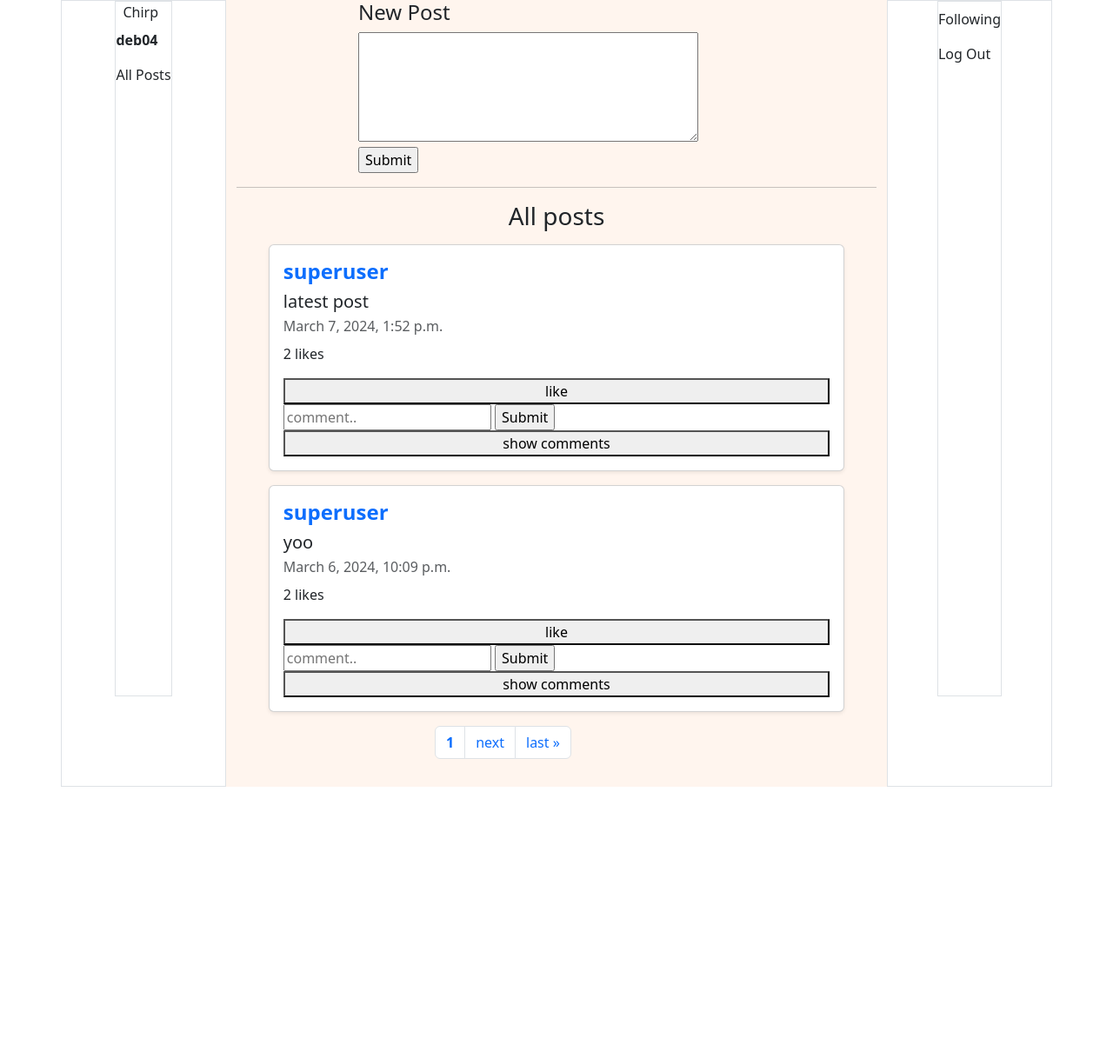
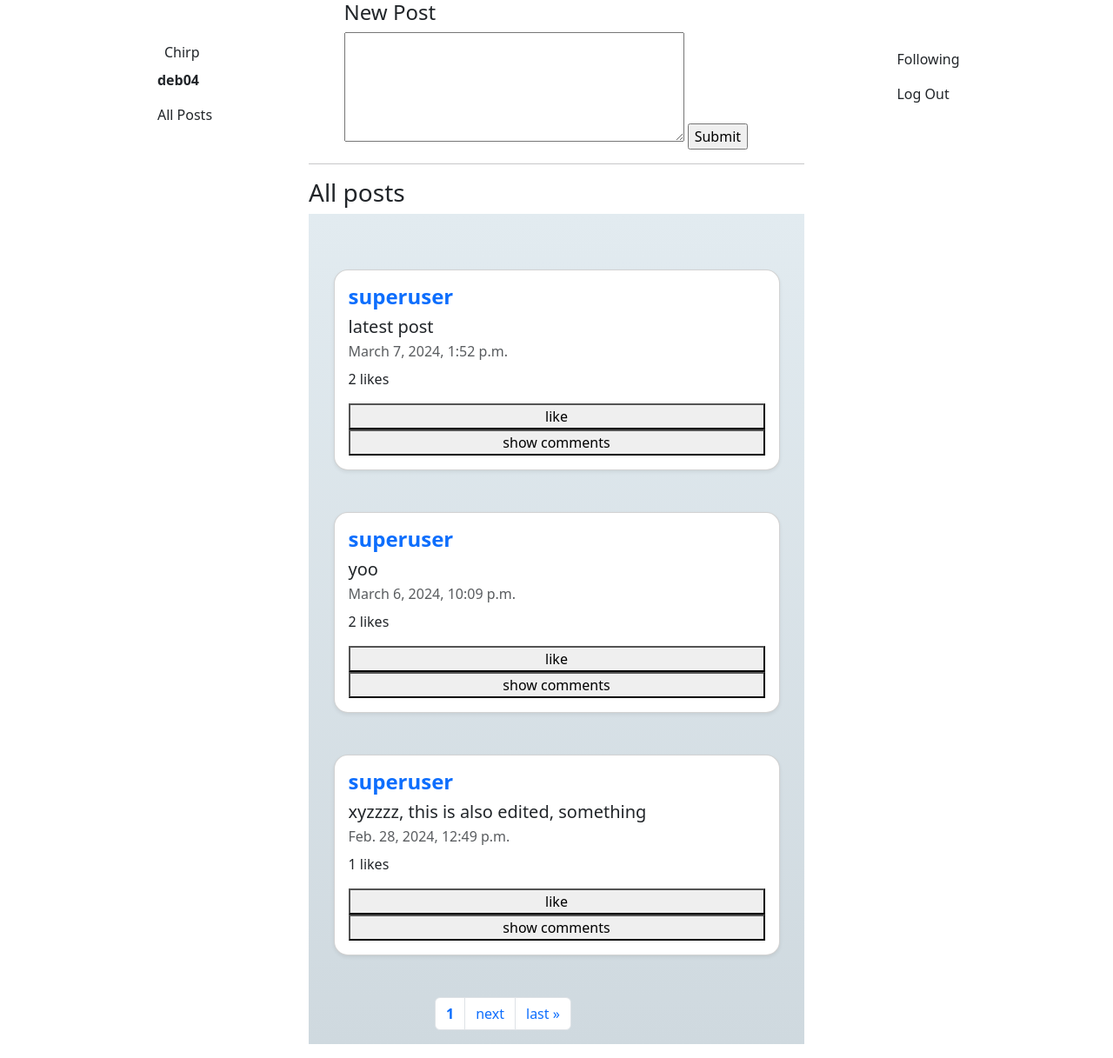
Before and after one commit to Debjyoti0404/network, a Django app: page / in a window 1280 px wide. Shown: the whole page at 87% size. Before the commit the page ends 905 px from the top, so only its background shows below. Run offline with Django 3.2, Linux system fonts and the light colour scheme; a user stored in the database is signed in; data comes from the database, SQL or seed files in the repository; both versions use the stored data as it was after the commit; some libraries are stand-ins or nearby versions.

Commit message:
made some changes in the frontend

```diff
--- a/network/static/network/index.js
+++ b/network/static/network/index.js
@@ -1,6 +1,6 @@
 function edit_post(id) {
     let post_id = id.split('-').pop();
-    const post_content = document.querySelector('#post-'+post_id);
+    const post_content = document.querySelector('#post-' + post_id);
     const edit_form = document.createElement('form');
     const textarea = document.createElement('textarea');
     textarea.setAttribute("rows", "4");
@@ -10,15 +10,15 @@ function edit_post(id) {
     edit_form.appendChild(textarea);
     edit_form.appendChild(submit);
     post_content.innerHTML = '';
-    document.querySelector('#'+id).style.display = 'none';
+    document.querySelector('#' + id).style.display = 'none';
     post_content.append(edit_form);
-    edit_form.addEventListener('submit',(e) => {
+    edit_form.addEventListener('submit', (e) => {
         e.preventDefault();
         let path = '/editpost/';
         path = path.concat(post_id);
         fetch(path, {
             method: 'POST',
-            headers: {'X-CSRFToken': getCookie('csrftoken')},
+            headers: { 'X-CSRFToken': getCookie('csrftoken') },
             mode: 'same-origin',
             body: JSON.stringify({
                 post_content: textarea.value
@@ -26,12 +26,12 @@ function edit_post(id) {
         })
             .then(response => response.json())
             .then(result => {
-            console.log(result)
+                console.log(result);
                 fetch(path)
                     .then(response => response.json())
                     .then(result => {
                         post_content.innerHTML = result.content;
-                document.querySelector('#'+id).style.display = 'block';
+                        document.querySelector('#' + id).style.display = 'block';
                     })
             });
     });
@@ -43,16 +43,16 @@ function post_comment(e, id) {
     path = path.concat(post_id);
     fetch(path, {
         method: 'POST',
-        headers: {'X-CSRFToken': getCookie('csrftoken')},
+        headers: { 'X-CSRFToken': getCookie('csrftoken') },
         mode: 'same-origin',
         body: JSON.stringify({
-            comment_content: document.querySelector('#commentcontent-'+post_id).value
+            comment_content: document.querySelector('#commentcontent-' + post_id).value
         })
     })
         .then(response => response.json())
         .then(result => {
             console.log(result)
-        document.querySelector('#commentcontent-'+post_id).value = '';
+            document.querySelector('#commentcontent-' + post_id).value = '';
             load_comments(id);
         });
 }
@@ -63,13 +63,13 @@ function like_post(id) {
     path = path.concat(post_id);
     fetch(path, {
         method: 'POST',
-        headers: {'X-CSRFToken': getCookie('csrftoken')},
+        headers: { 'X-CSRFToken': getCookie('csrftoken') },
         mode: 'same-origin'
     })
         .then(response => response.json())
         .then(result => {
-        document.querySelector('#'+id).innerHTML = result.btn_status;
-        document.querySelector('#likecount-'+post_id).innerHTML = result.like_count + ' likes';
+            document.querySelector('#' + id).innerHTML = result.btn_status;
+            document.querySelector('#likecount-' + post_id).innerHTML = result.like_count + ' likes';
         })
 }
 
@@ -80,7 +80,7 @@ function load_comments(id) {
     fetch(path)
         .then(response => response.json())
         .then(result => {
-        document.querySelector('#comment-'+post_id).innerHTML = '';
+            document.querySelector('#allcomments-' + post_id).innerHTML = '';
             result.forEach(comment => {
                 const element_div = document.createElement('div');
                 const author = document.createElement('h3');
@@ -89,17 +89,17 @@ function load_comments(id) {
                 comment_content.innerHTML = comment.content;
                 element_div.appendChild(author);
                 element_div.appendChild(comment_content);
-            target_element = document.querySelector('#comment-'+post_id);
+                target_element = document.querySelector('#allcomments-' + post_id);
                 target_element.append(element_div);
             });
         });
-    if (document.querySelector('#comment-'+post_id).style.display == 'block') {
-        document.querySelector('#comment-'+post_id).style.display = 'none';
-        document.querySelector('#loadcomment-'+post_id).innerHTML = 'show comments';
+    if (document.querySelector('#comment-' + post_id).style.display == 'block') {
+        document.querySelector('#comment-' + post_id).style.display = 'none';
+        document.querySelector('#loadcomment-' + post_id).innerHTML = 'show comments';
     }
     else {
-        document.querySelector('#comment-'+post_id).style.display = 'block';
-        document.querySelector('#loadcomment-'+post_id).innerHTML = 'hide comments';
+        document.querySelector('#comment-' + post_id).style.display = 'block';
+        document.querySelector('#loadcomment-' + post_id).innerHTML = 'hide comments';
     }
 }
 
--- a/network/static/network/styles.css
+++ b/network/static/network/styles.css
@@ -1,5 +1,13 @@
-@include media-breakpoint-up(sm) {
-    .navigation {
-      position: relative;
+.navigation-bar {
+  position: relative;
+}
+
+@media (min-width: 768px) {
+    .navigation-bar {
+      position: fixed;
     }
   }
+
+input, textarea {
+  max-width: 100%;
+}
--- a/network/templates/network/index.html
+++ b/network/templates/network/index.html
@@ -3,7 +3,7 @@
 
 {% block body %}
   {% if post_form == "profile_pg" %}
-    <div class="product-container container-fluid" style="width: 25rem;">
+    <div class="product-container container-fluid" style="width: 90%;">
       name: {{ user_profile.username }}
       <br>
       followers: {{ user_profile.follower_count }}
@@ -24,7 +24,7 @@
       {% endif %}
     </div>
   {% elif post_form != "profile_pg" and post_form != "following_pg" and user.is_authenticated %}
-    <div class="product-container container-fluid" style="width: 30rem;">
+    <div class="product-container container-fluid" style="width: 90%;">
       <h4>New Post</h4>
       <form id="new-post" action="{% url 'newpost' %}" method="post">
         {% csrf_token %}
@@ -34,10 +34,10 @@
     </div>
   {% endif %}
   <hr>
-  <h3 class="text-center">All posts </h3>
-
-  {% for post in all_posts %}
-    <div class="product-container container-fluid card my-3 shadow-sm p-3" style="width: 90%;">
+  <h3>All posts </h3>
+  <div class="pt-3" style="background: linear-gradient(to top, #cfd9df 0%, #e2ebf0 100%);">
+    {% for post in all_posts %}
+    <div class="product-container rounded-4 container-fluid card my-5 shadow-sm p-3" style="width: 90%;">
       <div class="d-flex justify-content-between">
         <a class="text-decoration-none" href="{% url 'profile' post.username %}">
           <h4 class="fw-bold">{{ post.username }}</h4>
@@ -57,13 +57,16 @@
             like
           {% endif %}
         </button>
-        <form id="postcomment-{{post.id}}" onsubmit="post_comment(event, id)">
-          <input type="text" id="commentcontent-{{post.id}}" placeholder="comment.." required>
-          <input type="submit" value="Submit">
-        </form>
       {% endif %}
       <button id="loadcomment-{{post.id}}" onclick="load_comments(id)">show comments</button>
-      <div class="ps-5" id="comment-{{post.id}}" style="display: none;">
+      <div id="comment-{{post.id}}" style="display: none;">
+        {% if user.is_authenticated %}
+          <form id="postcomment-{{post.id}}" onsubmit="post_comment(event, id)">
+            <input type="text" id="commentcontent-{{post.id}}" placeholder="comment.." required>
+            <input type="submit" value="Submit">
+          </form>
+        {% endif %}
+        <div class="ps-5" id="allcomments-{{post.id}}"></div>
       </div>
     </div>
   {% endfor %}
@@ -90,6 +93,7 @@
       {% endif %}
     </ul>
   </div>
+  </div>
 {% endblock %}
 
 {% block script %}
--- a/network/templates/network/layout.html
+++ b/network/templates/network/layout.html
@@ -13,9 +13,9 @@
     <body>
         <div class="container">
             <div class="row">
-                <div class="col-md-2 border d-flex justify-content-center">
-                    <nav class="position-fixed border navigation" style="height: 100vh;">
-                        <ul class="navbar-nav d-flex flex-column mr-auto">
+                <div class="col-md-3 pt-5 d-flex justify-content-center">
+                    <nav class="navigation-bar">
+                        <ul class="navbar-nav d-flex flex-column">
                             <li class="nav-item">
                                 <a class="navbar-brand mx-2" href="#">Chirp</a>
                             </li>
@@ -30,13 +30,13 @@
                         </ul>
                       </nav>
                 </div>
-                <div class="col-md-8" style="background-color:#FFF5EE;">
+                <div class="col-md-6 p-0">
                     {% block body %}
                     {% endblock %}
                 </div>
-                <div class="col-md-2 border d-flex justify-content-center">
-                    <nav class="position-fixed border navigation" style="height: 100vh;">
-                        <ul class="navbar-nav d-flex flex-column mr-auto">
+                <div class="col-md-3 pt-5 d-flex justify-content-center">
+                    <nav class="navigation-bar">
+                        <ul class="navbar-nav d-flex flex-column">
                         {% if user.is_authenticated %}
                             <li class="nav-item">
                                 <a class="nav-link" href="{% url 'following' %}">Following</a>
--- a/network/views.py
+++ b/network/views.py
@@ -37,7 +37,7 @@ def following_posts(request):
         for post in Posts.objects.filter(username=account):
             all_posts.append(post)
 
-    paginator = Paginator(all_posts, 2)
+    paginator = Paginator(all_posts, 3)
     page_number = request.GET.get('page')
     page_obj = paginator.get_page(page_number)
 
@@ -76,7 +76,7 @@ def follow_request(request, name):
 
 def index(request):
     posts = Posts.objects.all().order_by('-creation_time')
-    paginator = Paginator(posts, 2)
+    paginator = Paginator(posts, 3)
 
     page_number = request.GET.get("page")
     page_obj = paginator.get_page(page_number)
@@ -171,7 +171,7 @@ def getcomment(request, post_id):
 
 def profile_view(request, name):
     all_posts = User.objects.get(username=name).all_posts.all().order_by('-creation_time')
-    paginator = Paginator(all_posts, 2)
+    paginator = Paginator(all_posts, 3)
     pg_number = request.GET.get("page")
     pg_obj = paginator.get_page(pg_number)
     return render(request, "network/index.html", {
```
Also changed, not shown: db.sqlite3. Lines whose indentation alone changed are shown as unchanged.
